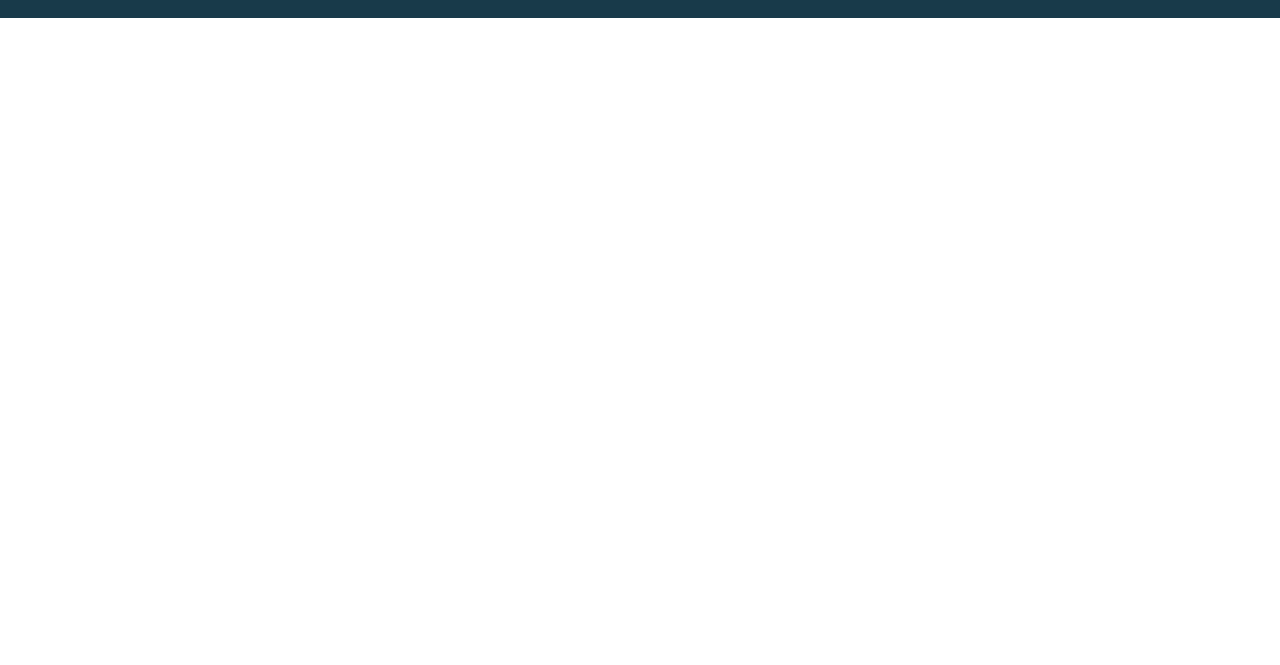
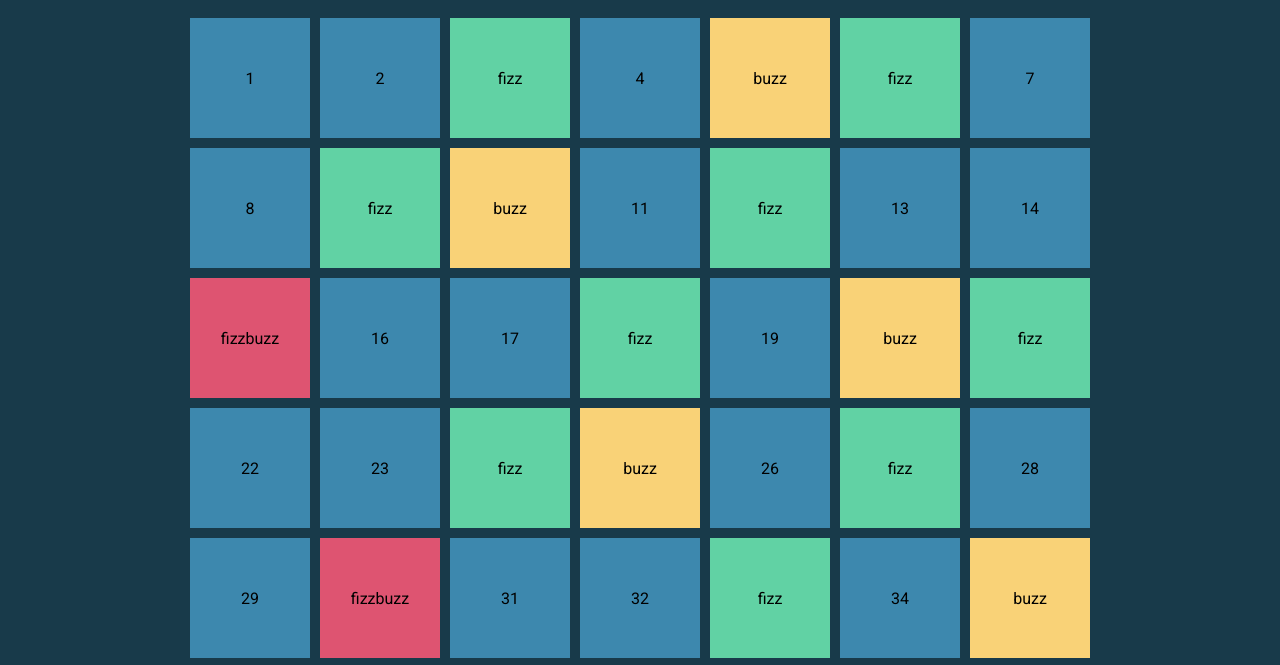
Before and after one commit to Valkyrux/js-fizzbuzzdom, a plain HTML site: page index.html in a window 1280 px wide. Shown: the part 97-762 px from the top of the page. Drawn offline with Linux system fonts and the light colour scheme.

Commit message:
esercizio-completo

```diff
--- a/css/style.css
+++ b/css/style.css
@@ -30,7 +30,8 @@
     margin: 0 auto;
     display: flex;
     flex-wrap: wrap;
-    justify-content: space-around;
+    justify-content: center;
+    gap: 10px;
 }
 
 .container ul li {
@@ -39,8 +40,8 @@
     display: flex;
     justify-content: center;
     align-items: center;
-    width: 50px;
-    height: 50px;
+    width: 120px;
+    height: 120px;
     background-color: var(--light-blue);
 }
 
--- a/js/script.js
+++ b/js/script.js
@@ -0,0 +1,19 @@
+// seleziono la ul alla quale aggiungere gli li
+const ul = document.querySelector(".container ul");
+
+for (let i = 0; i < 100; i++) {
+    // creo l'elemento da aggiungere all'index
+    const li = document.createElement("li");
+    const innerText = li.innerHTML = i + 1;
+    if((innerText % 15) == 0) {
+        li.classList = "red";
+        li.innerHTML = "fizzbuzz";
+    } else if ((innerText % 3) ==0) {
+        li.classList = "green";
+        li.innerHTML = "fizz";
+    } else if ((innerText % 5) ==0) {
+        li.classList = "yellow";
+        li.innerHTML = "buzz";
+    }
+    ul.append(li);
+}
```
